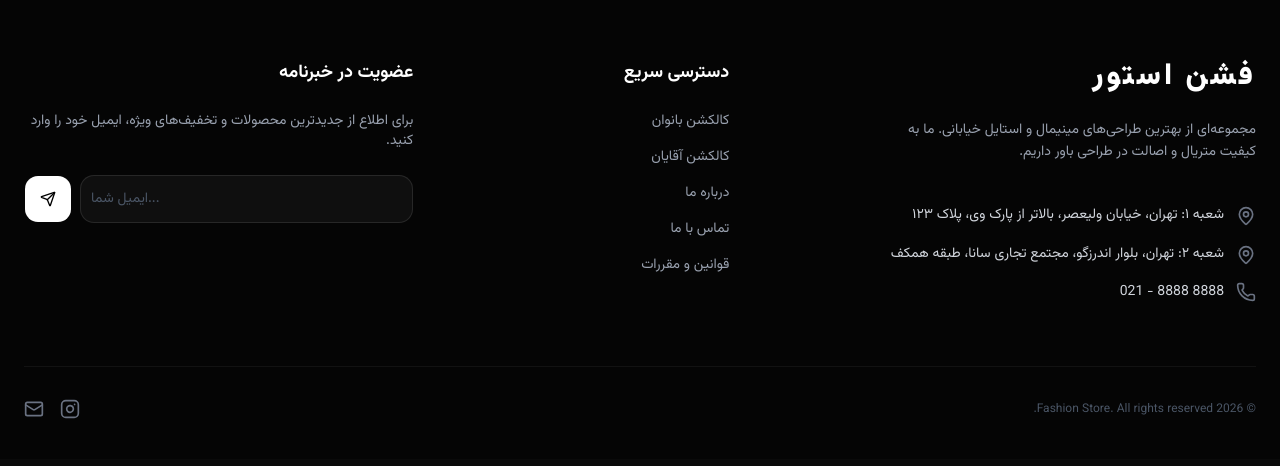
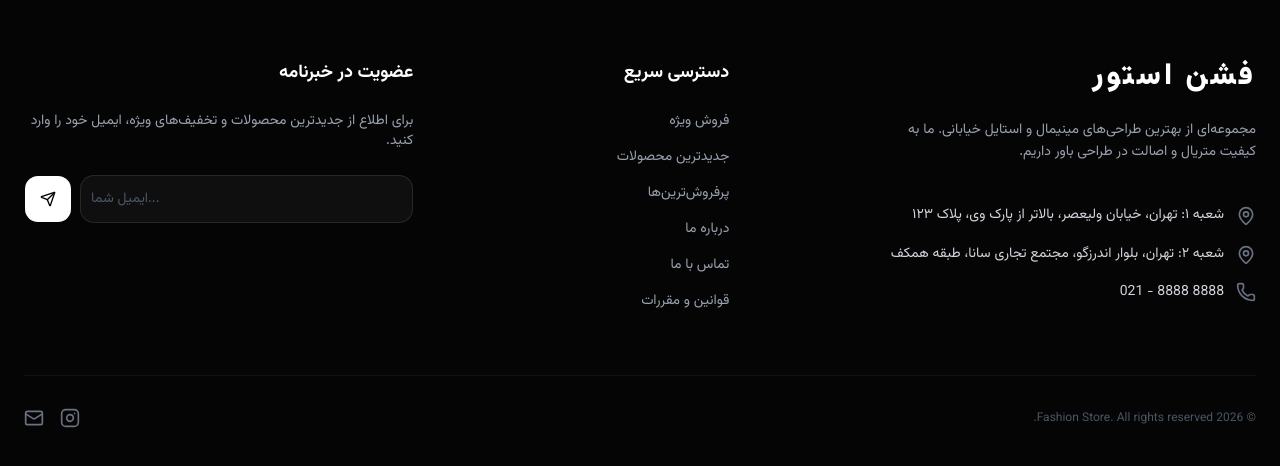
Before and after one commit to tinkernie/fashion-store, a Next.js app in the folder frontend/: page / in a window 1280 px wide. Shown: the part 3093-3559 px from the top of the page. Built offline with nearby package versions, Linux system fonts and the light colour scheme.

Commit message:
refactor(footer): replace outdated gender links with new women-only category links

```diff
--- a/frontend/src/components/footer.tsx
+++ b/frontend/src/components/footer.tsx
@@ -40,8 +40,9 @@ export default function Footer() {
           <div className="md:col-span-3 flex flex-col space-y-6">
             <h3 className="text-lg font-bold text-white">دسترسی سریع</h3>
             <div className="flex flex-col space-y-4 text-sm text-gray-400">
-              <Link href="/women" className="hover:text-white transition-colors">کالکشن بانوان</Link>
-              <Link href="/men" className="hover:text-white transition-colors">کالکشن آقایان</Link>
+              <Link href="/women" className="hover:text-white transition-colors">فروش ویژه</Link>
+              <Link href="/women" className="hover:text-white transition-colors">جدیدترین محصولات</Link>
+              <Link href="/women" className="hover:text-white transition-colors">پرفروش‌ترین‌ها</Link>
               <Link href="/about" className="hover:text-white transition-colors">درباره ما</Link>
               <Link href="/contact" className="hover:text-white transition-colors">تماس با ما</Link>
               <Link href="#" className="hover:text-white transition-colors">قوانین و مقررات</Link>
```
